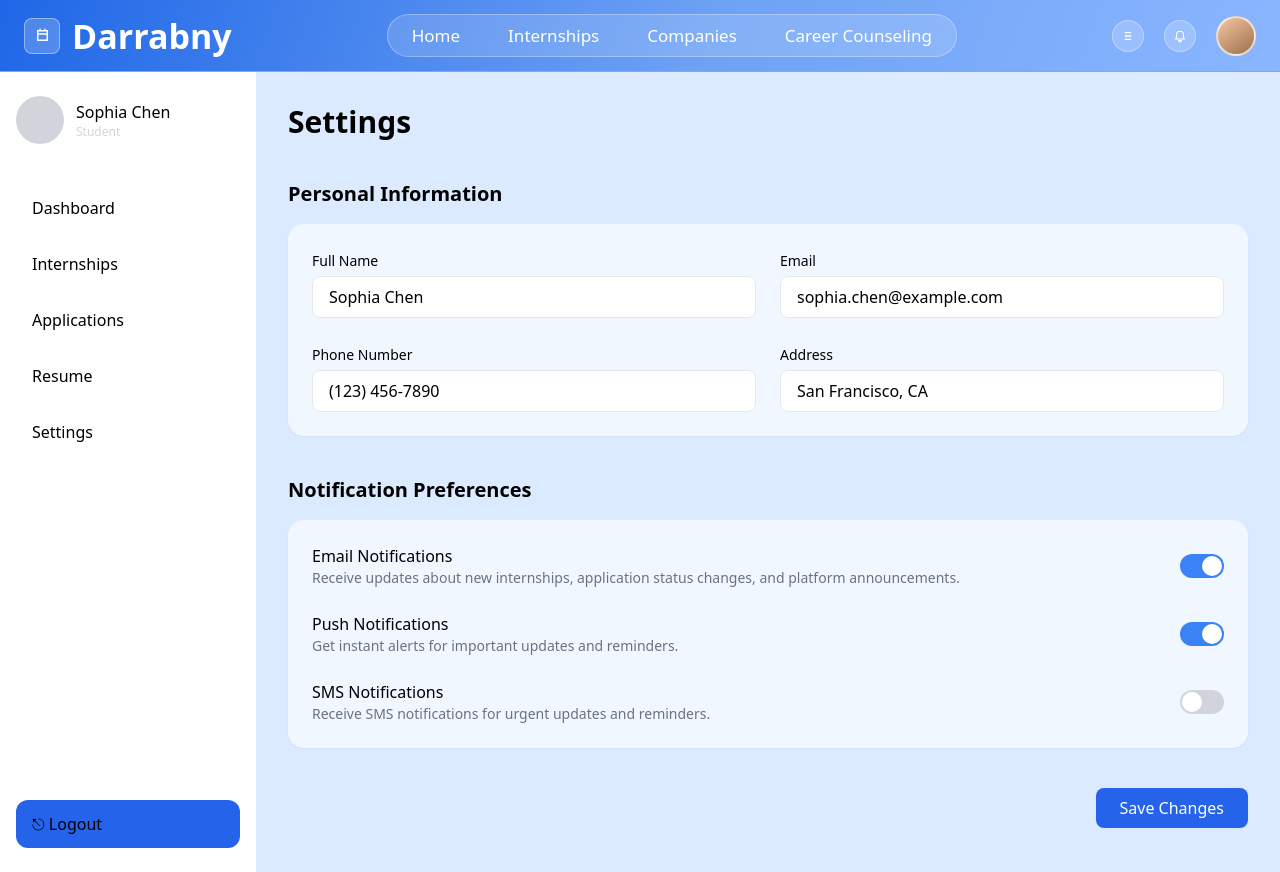
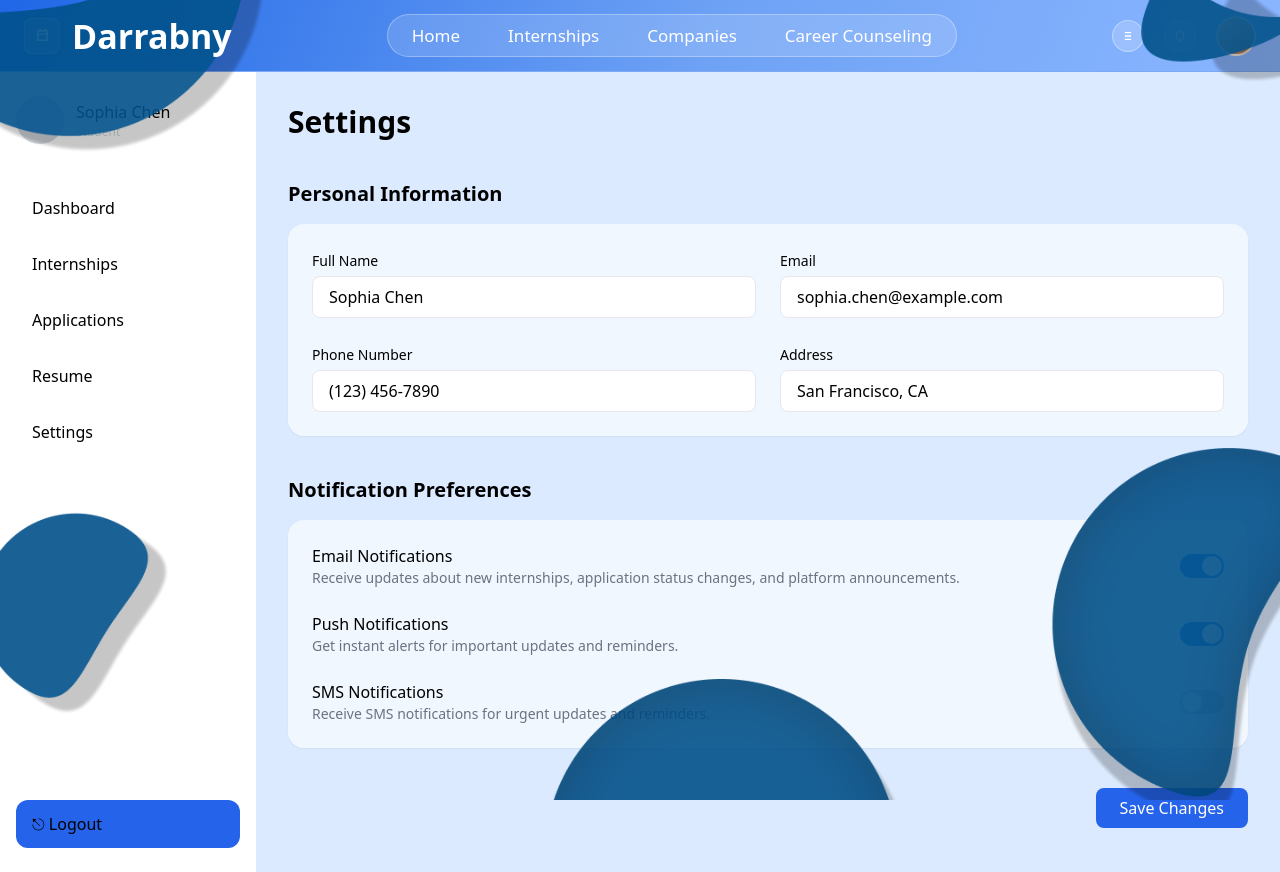
Before and after one commit to ZIADMOHAMED-A8/Darrabny, a Next.js app: page /settings in a window 1280 px wide. Built offline with nearby package versions, Linux system fonts and the light colour scheme; no server answers.

Commit message:
editing ui

```diff
--- a/src/app/(student)/settings/actions/updateProfileAction.tsx
+++ b/src/app/(student)/settings/actions/updateProfileAction.tsx
@@ -18,13 +18,14 @@ export default async function updateProfileAction(
   const token=await getToken()
   console.log("token from action :",token);
   if (!token) {
+    console.log('d')
   throw new Error("Unauthorized");
 }
   const res = await fetch('http://localhost:5000/user/UpdateAccount', {
     method: "PATCH",
     headers: {
       "Content-Type": "application/json",
-      Authorization:`user ${token.token.accessToken}`
+      Authorization:`user ${token.token}`
     },
     body: JSON.stringify({
     "mobileNumber": "01272526881",
--- a/src/app/_components/StudentTopBar.tsx
+++ b/src/app/_components/StudentTopBar.tsx
@@ -1,6 +1,9 @@
+import HomeBg from "./home-bg";
+
 export default function StudentTopBar() {
   return (
-    <header className="h-[72px] px-6 border-b border-[#7da8f4] bg-[linear-gradient(110deg,#1f67e7_0%,#6ea2f5_56%,#8ab6ff_100%)] flex items-center justify-between">
+    <header className="h-[72px] px-6 z-50 border-b border-[#7da8f4] bg-[linear-gradient(110deg,#1f67e7_0%,#6ea2f5_56%,#8ab6ff_100%)] flex items-center justify-between">
+      <HomeBg></HomeBg>
       <div className="flex items-center gap-10">
         <div className="flex items-center gap-3 text-white">
           <div className="w-9 h-9 rounded-lg bg-white/20 border border-white/40 flex items-center justify-center">
@@ -8,7 +11,7 @@ export default function StudentTopBar() {
               <path d="M6 6h12v12H6V6Zm0 4h12M9 4v2m6-2v2" stroke="currentColor" strokeWidth="1.8" strokeLinecap="round" />
             </svg>
           </div>
-          <p className="text-[34px] font-semibold leading-none">Darrabny</p>
+          <p className="text-[34px] z-50 font-semibold leading-none">Darrabny</p>
         </div>
 
 
--- a/src/lib/utils/get-token.util.ts
+++ b/src/lib/utils/get-token.util.ts
@@ -1,18 +1,19 @@
-import { decode } from 'next-auth/jwt';
-import { cookies } from 'next/headers';
+import { decode } from "next-auth/jwt";
+import { cookies } from "next/headers";
 
 export async function getToken() {
-  const tokenCookies = cookies().get('next-auth.session-token')?.value;
+  const cookieStore = cookies();
+
+  const tokenCookies =
+    cookieStore.get("__Secure-next-auth.session-token")?.value ||
+    cookieStore.get("next-auth.session-token")?.value;
 
   if (!tokenCookies) return null;
 
-  try {
-    const jwt = await decode({
-      token: tokenCookies,
-      secret: process.env.NEXTAUTH_SECRET!,
-    });
-    return jwt?.token;
-  } catch (error) {
-    return null;
-  }
+  const jwt = await decode({
+    token: tokenCookies,
+    secret: process.env.NEXTAUTH_SECRET!,
+  });
+
+  return jwt;
 }
```
